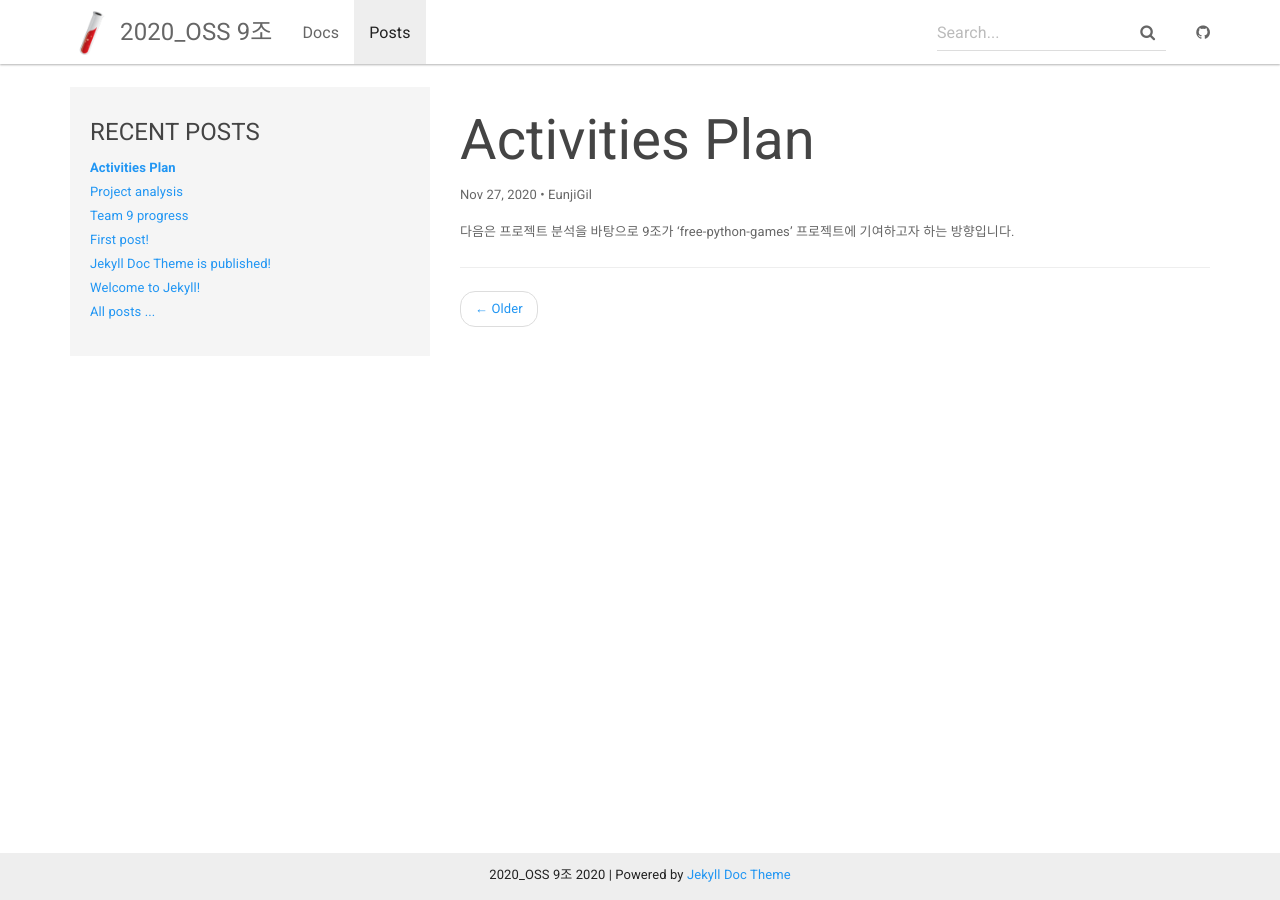
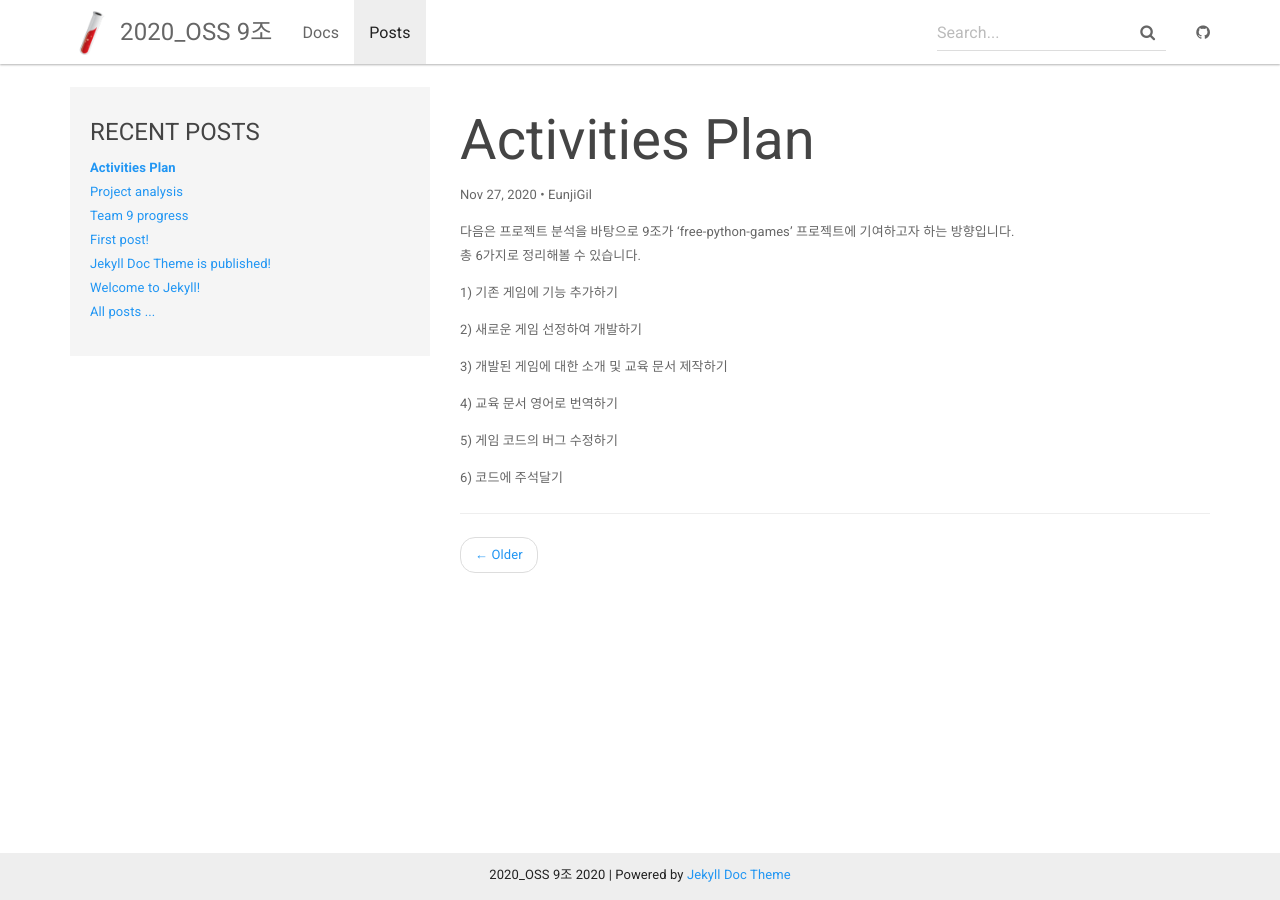
Before and after one commit to doolim98/2020-2-OSS-9, a Jekyll site: the page built from GHpages/_posts/2020-11-27-Activities-plan.md, in a window 1280 px wide. Built offline with Jekyll 4.4.1, drawn with Linux system fonts in a browser that asks for light colours.

Commit message:
Update 2020-11-27-Activities-plan.md

```diff
--- a/GHpages/_posts/2020-11-27-Activities-plan.md
+++ b/GHpages/_posts/2020-11-27-Activities-plan.md
@@ -4,3 +4,16 @@ title:  "Activities Plan"
 author: EunjiGil
 ---
 다음은 프로젝트 분석을 바탕으로 9조가 'free-python-games' 프로젝트에 기여하고자 하는 방향입니다.
+총 6가지로 정리해볼 수 있습니다.
+
+1) 기존 게임에 기능 추가하기
+
+2) 새로운 게임 선정하여 개발하기
+
+3) 개발된 게임에 대한 소개 및 교육 문서 제작하기
+
+4) 교육 문서 영어로 번역하기
+
+5) 게임 코드의 버그 수정하기
+
+6) 코드에 주석달기
```
